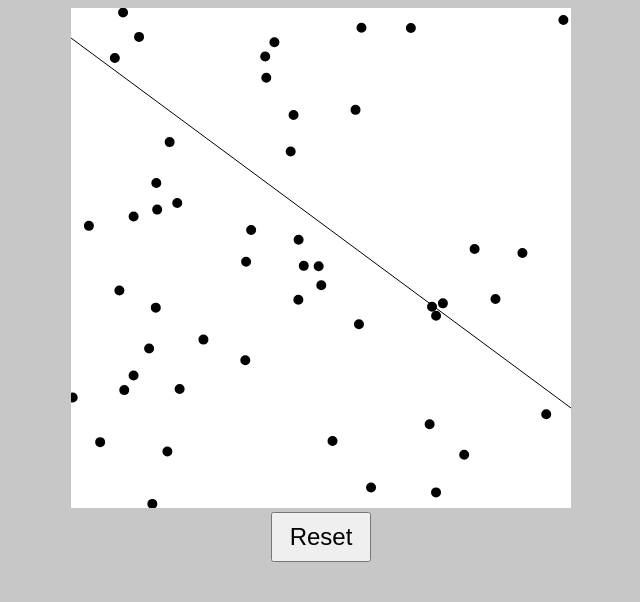
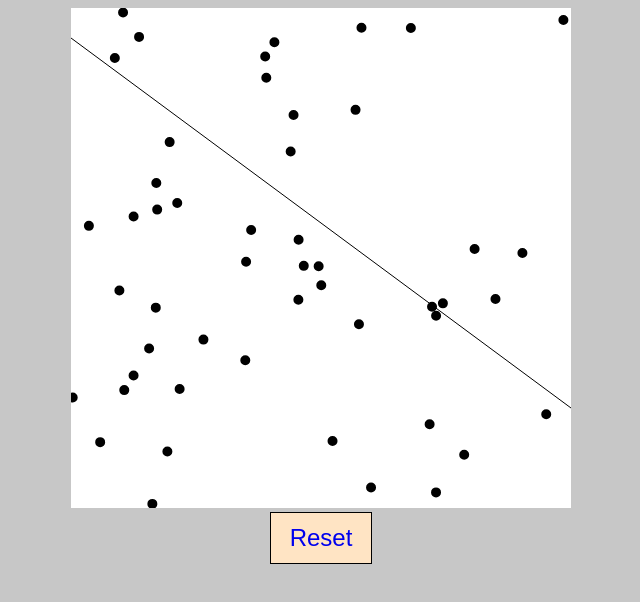
Before and after one commit to Shahid-khanss/perceptron, a website: page index.html in a window 1280 px wide. Shown: the whole page, without its empty margins (319-959 px from the left). Drawn offline with Linux system fonts and the light colour scheme.

Commit message:
reset button

```diff
--- a/index.html
+++ b/index.html
@@ -10,7 +10,7 @@
 <body>
 
     <canvas id="my-canvas" width="500px" height="500px"></canvas>
-    <button onclick="myfunc()">Reset</button>
+    <a href="http://localhost:3000/">Reset</a>
     <script src="index.js" type="module"></script>
 </body>
 </html>
--- a/public/index.css
+++ b/public/index.css
@@ -8,10 +8,16 @@ body{
     text-align: center;
 }
 
-button{
-    display: block;
+a{
+    font-family: Arial, Helvetica, sans-serif;
+    text-decoration: none;
+    display: flex;
+    align-items: center;
+    justify-content: center;
     width: 100px;
     height: 50px;
     font-size: 1.5em;
     margin-inline: auto;
+    background-color: bisque;
+    border: 1px solid black;
 }
--- a/public/index.js
+++ b/public/index.js
@@ -11,5 +11,4 @@ draw.line(0,30,500,400) // line(a,b,c,d) line from (a,b) ----> (c,d)
 
 function myfunc(){
     console.log("button clicked")
-
 }
```
